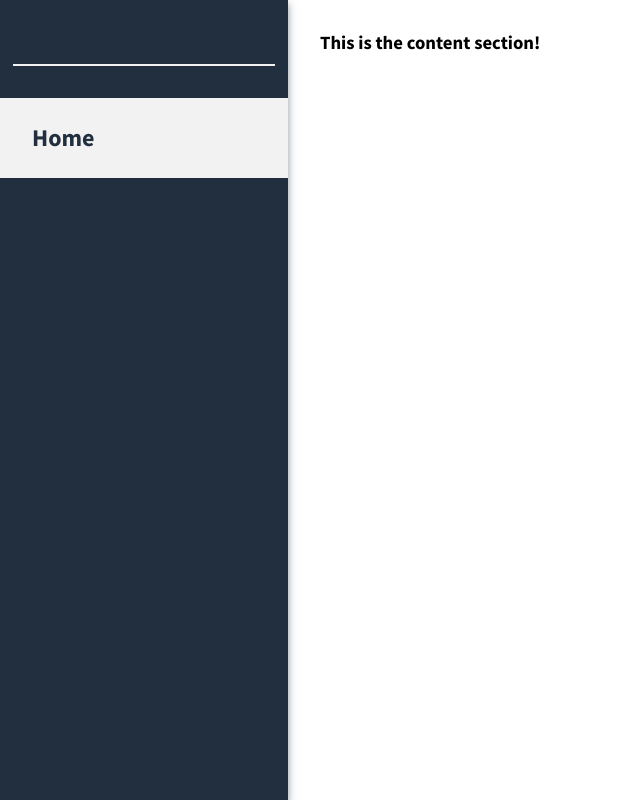
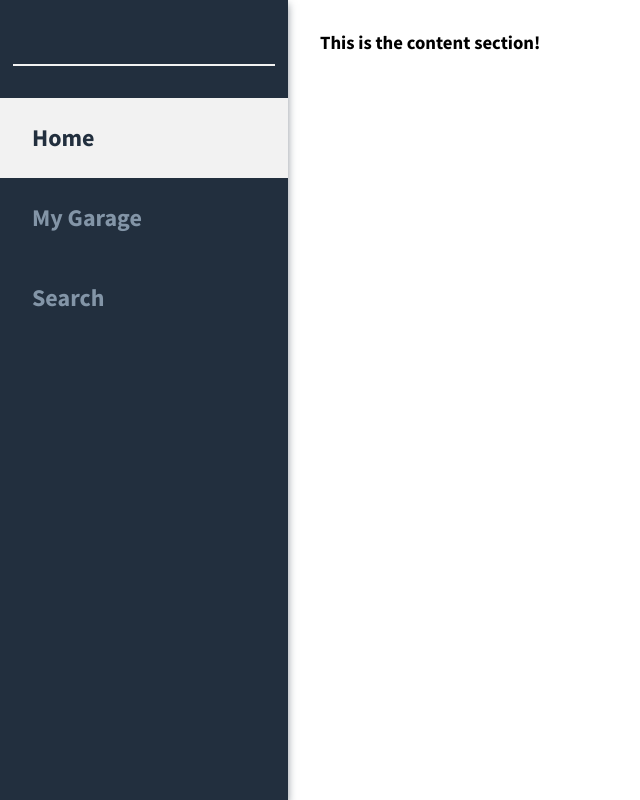
Before and after one commit to Rdarke/Project_Vehicle, a React (Create React App) app in the folder app/: page / in a window 1280 px wide. Shown: the whole page, without its empty margins (0-640 px from the left). Built offline with nearby package versions, Linux system fonts and the light colour scheme.

Commit message:
Test MenuItem dynamic rendering / place holder

```diff
--- a/app/src/components/sidebar/MenuItem.scss
+++ b/app/src/components/sidebar/MenuItem.scss
@@ -13,7 +13,7 @@
     justify-content: center;
 
     &:hover {
-      background-color: #ee5253;
+      background-color: #686A6C;
       cursor: pointer;
       color: $dark-background;
     }
--- a/app/src/components/sidebar/index.jsx
+++ b/app/src/components/sidebar/index.jsx
@@ -17,6 +17,16 @@ function Sidebar (props) {
     selected={true}
     setMenuItem={props.setMenuItem}
     ></MenuItem>
+    <MenuItem
+    name={"My Garage"}
+    selected={false}
+    setMenuItem={props.setMenuItem}
+    ></MenuItem>
+    <MenuItem
+    name={"Search"}
+    selected={false}
+    setMenuItem={props.setMenuItem}
+    ></MenuItem>
 
     </nav>
     </section>
```
